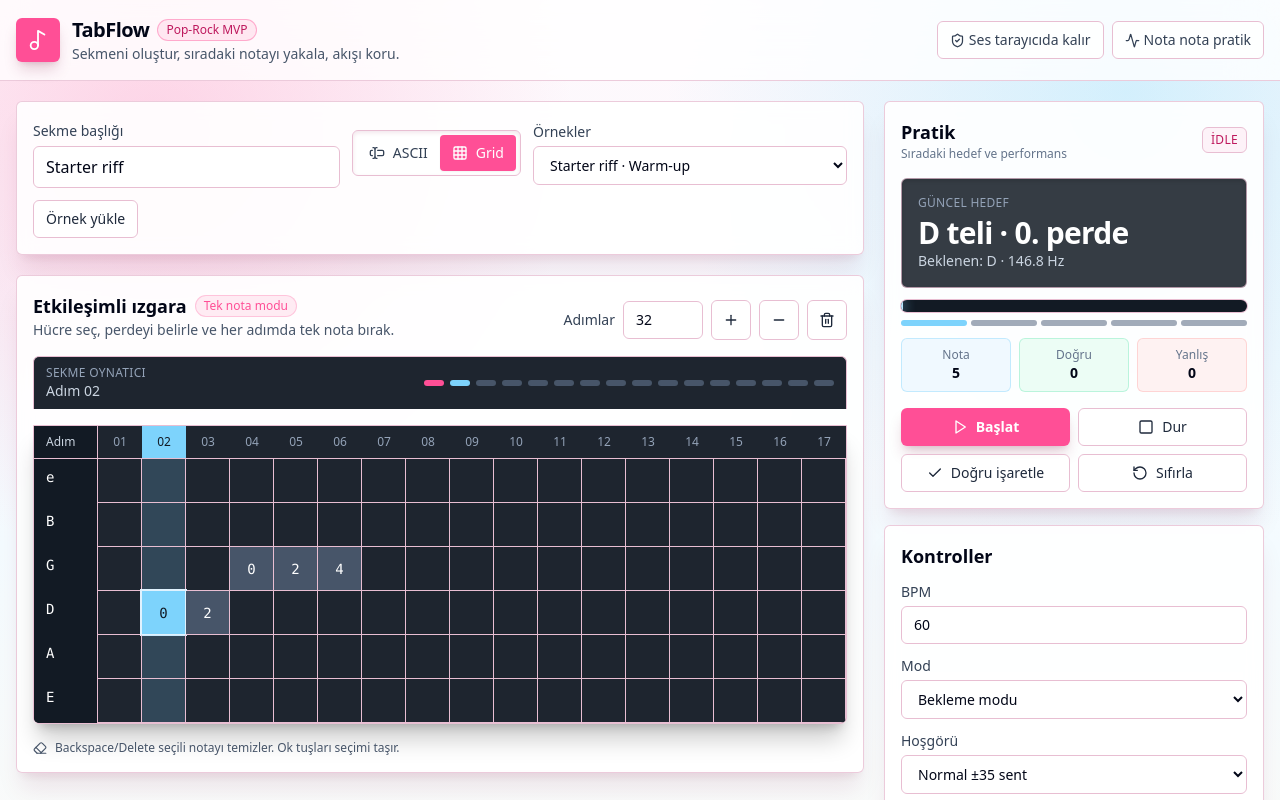
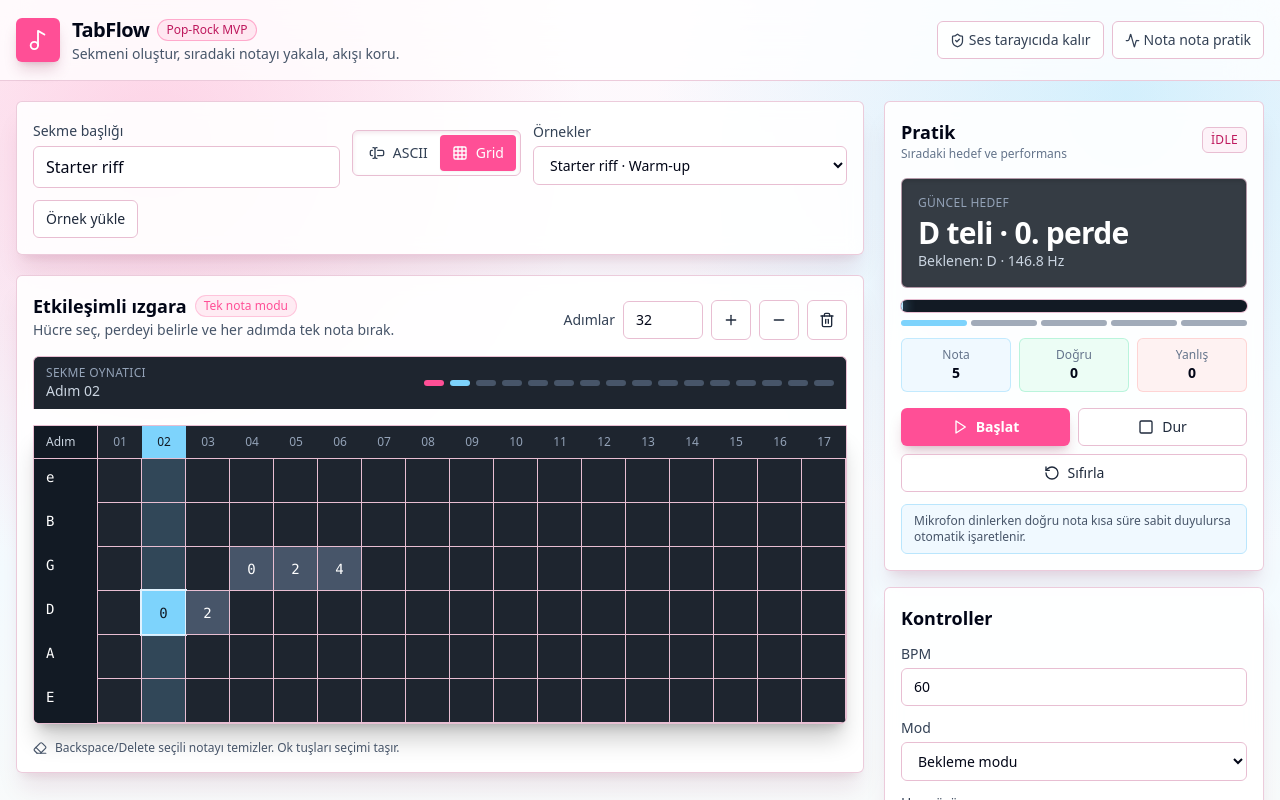
Before and after one commit to kadirsr/gitarsoundcheck, a React (Vite) app: page / in a window 1280 px wide. Shown: the top 800 px of the page. Built offline with nearby package versions, Linux system fonts and the light colour scheme.

Commit message:
Remove manual correct control

```diff
--- a/src/App.tsx
+++ b/src/App.tsx
@@ -21,7 +21,6 @@ import { renderGridToAscii } from "./lib/tabRenderer";
 import {
   createPracticeState,
   evaluatePitchFrame,
-  markCurrentCorrect,
   startPractice
 } from "./lib/practiceEngine";
 import {
@@ -342,9 +341,6 @@ function App() {
           mode={settings.practiceMode}
           notes={parseResult.notes}
           onBpmChange={(bpm) => updateSettings({ bpm })}
-          onManualCorrect={() =>
-            setPracticeState((current) => markCurrentCorrect(current, parseResult.notes))
-          }
           onMetronomeChange={setMetronomeEnabled}
           onModeChange={(practiceMode: PracticeMode) => updateSettings({ practiceMode })}
           onReset={() => setPracticeState(createPracticeState(settings.bpm, settings.practiceMode))}
--- a/src/components/PracticePanel.tsx
+++ b/src/components/PracticePanel.tsx
@@ -1,4 +1,4 @@
-import { Check, Mic, MicOff, Play, RotateCcw, Square } from "lucide-react";
+import { Mic, MicOff, Play, RotateCcw, Square } from "lucide-react";
 import type {
   ParsedNote,
   PitchFrame,
@@ -23,7 +23,6 @@ type Props = {
   onStart: () => void;
   onStop: () => void;
   onReset: () => void;
-  onManualCorrect: () => void;
 };
 
 export function PracticePanel({
@@ -41,8 +40,7 @@ export function PracticePanel({
   onMetronomeChange,
   onStart,
   onStop,
-  onReset,
-  onManualCorrect
+  onReset
 }: Props) {
   const currentNote = notes[practiceState.currentIndex] ?? null;
 
@@ -94,15 +92,15 @@ export function PracticePanel({
             <Square size={16} aria-hidden="true" />
             Dur
           </button>
-          <button className="secondary-button" type="button" onClick={onManualCorrect}>
-            <Check size={16} aria-hidden="true" />
-            Doğru işaretle
-          </button>
-          <button className="secondary-button" type="button" onClick={onReset}>
+          <button className="secondary-button col-span-2" type="button" onClick={onReset}>
             <RotateCcw size={16} aria-hidden="true" />
             Sıfırla
           </button>
         </div>
+
+        <p className="mt-3 rounded-md border border-sky-200 bg-sky-50 px-3 py-2 text-xs text-slate-600">
+          Mikrofon dinlerken doğru nota kısa süre sabit duyulursa otomatik işaretlenir.
+        </p>
       </section>
 
       <section className="workspace-card p-4">
```
Also changed, not shown: 1 other file (tests, documents, lock files or other folders).
